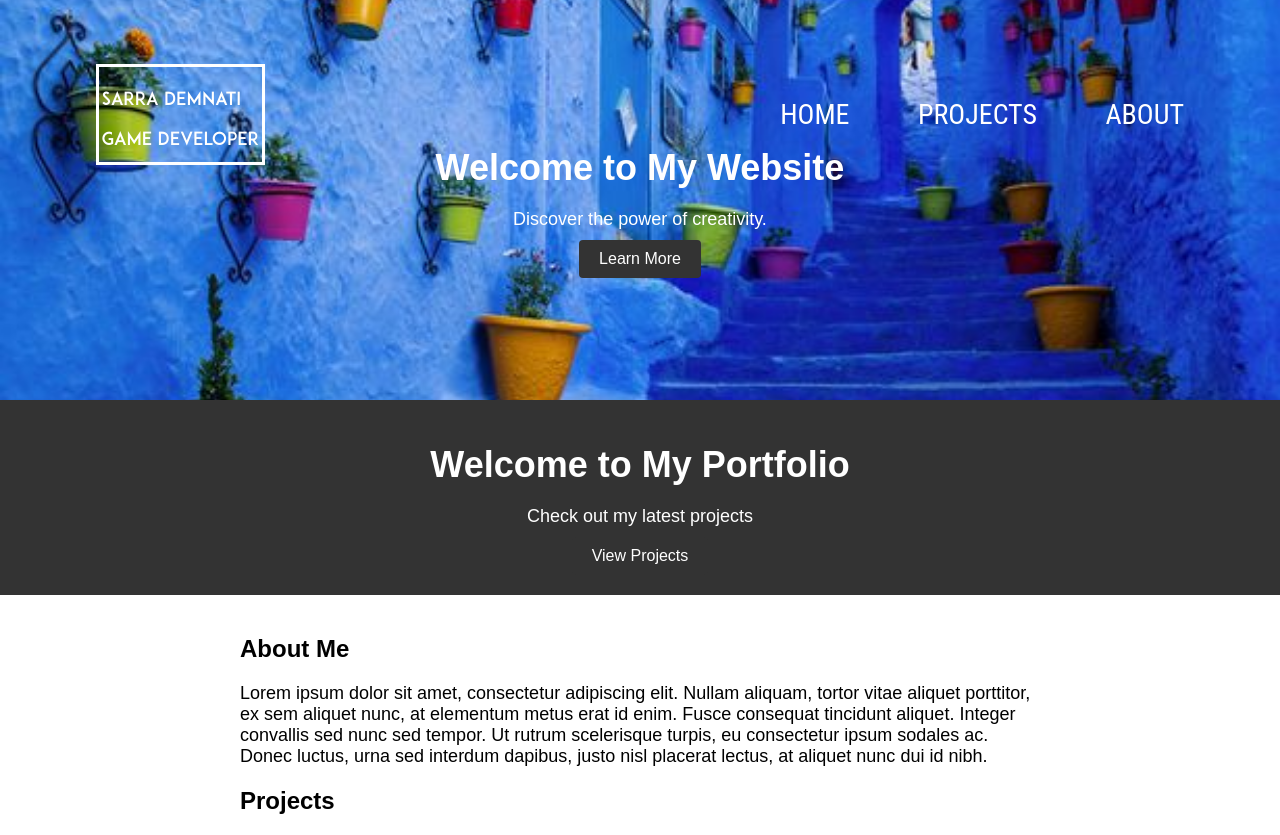
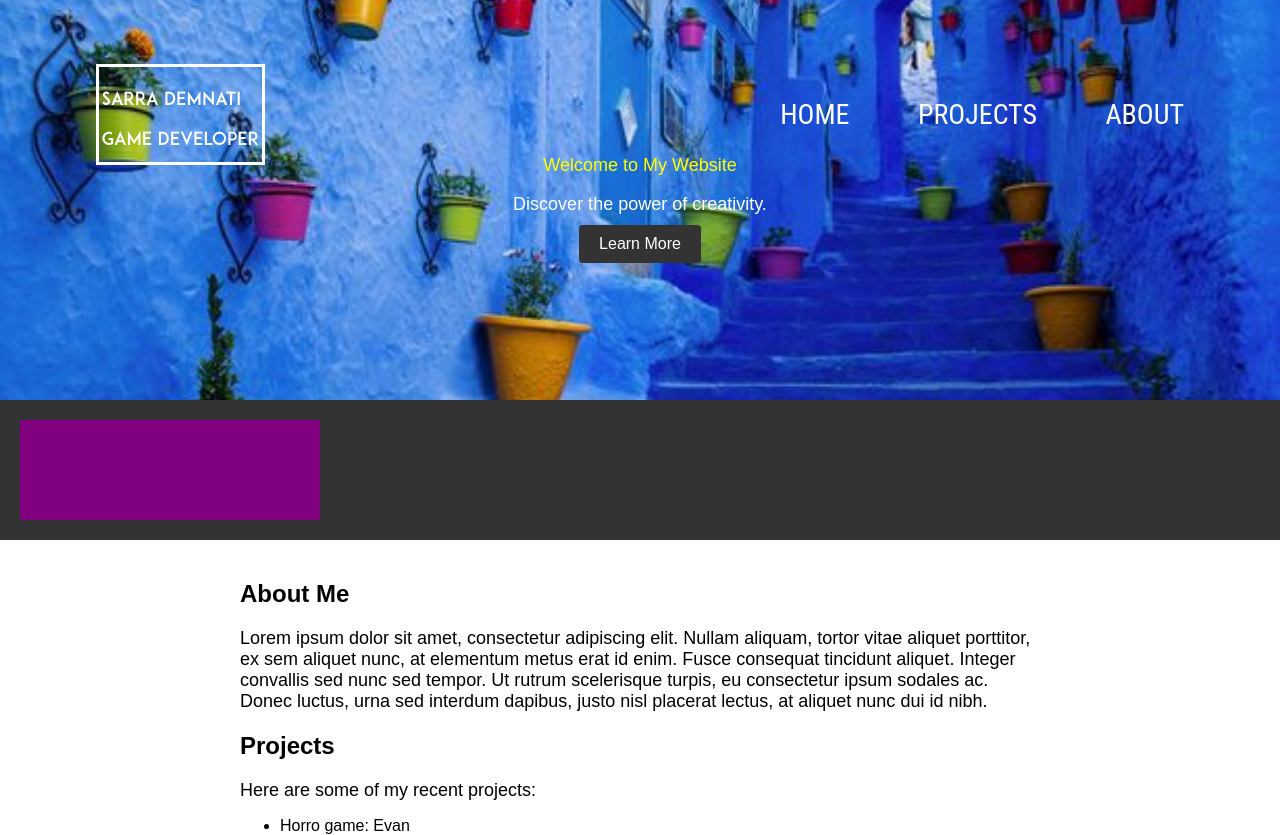
Before and after one commit to SarraDemnati/SarraDemnati, a PHP site: page / in a window 1280 px wide. Shown: the top 835 px of the page. Run offline with PHP 8.4, Linux system fonts and the light colour scheme.

Commit message:
no message

```diff
--- a/index.html
+++ b/index.html
@@ -37,16 +37,20 @@
 <script src="Scripts/Header.js"></script>
  <div class="hero-banner">
     <div class="hero-content">
-      <h1>Welcome to My Website</h1>
+
+      <p class="yellow">Welcome to My Website</p>
       <p>Discover the power of creativity.</p>
       <a href="#" class="button">Learn More</a>
     </div>
   </div>
-  <header class="header">
-    <h1>Welcome to My Portfolio</h1>
-    <p>Check out my latest projects</p>
-    <a href="#projects" class="button">View Projects</a>
-  </header>
+
+  <div class="content_containter">
+    <div class="content_wrapper">
+      <div class="content"></div>
+      <div class="content"></div>
+      <div class="content"></div>
+    </div>
+  </div>
 
   <div class="container">
     <h2>About Me</h2>
--- a/style.css
+++ b/style.css
@@ -4,11 +4,24 @@
       padding: 0;
     }
 
-    .header {
+    .content_containter {
       background-color: #333;
       color: #fff;
       padding: 20px;
       text-align: center;
+    }
+
+    .content_wrapper
+    {
+        max-width: 1563px;
+        display: flex;
+    }
+
+    .content
+    {
+      width: 100px;
+      height: 100px;
+      background-color: purple;
     }
 
     .container {
@@ -16,6 +29,11 @@
       margin: 0 auto;
       padding: 20px;
 
+    }
+
+    .yellow
+    {
+      color: yellow;
     }
 
     h1 {
```
